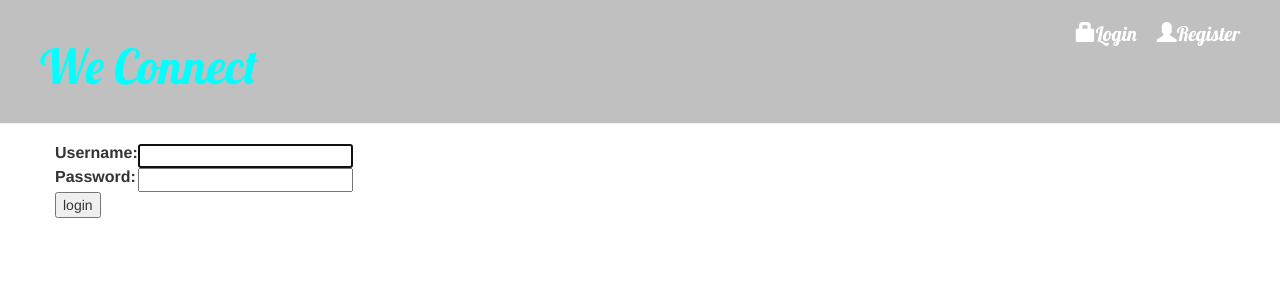
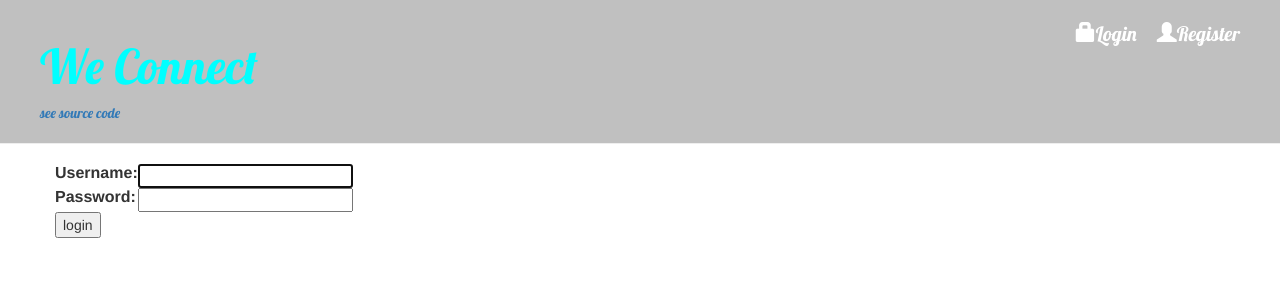
Before and after one commit to deepakdas777/we-connect, a Django app: page /accounts/login/?next=/post/1/likes/ in a window 1280 px wide. Shown: the top 300 px of the page. Run offline with Django 3.2, Linux system fonts and the light colour scheme; some libraries are stand-ins or nearby versions.

Commit message:
Update base.html

```diff
--- a/app/templates/app/base.html
+++ b/app/templates/app/base.html
@@ -19,6 +19,7 @@
                 <a href="{% url 'login' %}" class="top-menu"><span class="glyphicon glyphicon-lock"></span>Login</a>
             {% endif %}
             <h1><a href="/">We Connect</a></h1>
+            <a href="https://github.com/deepakdas777/we-connect">see source code</a>
         </div>
         <div class="content container">
             <div class="row">
```
